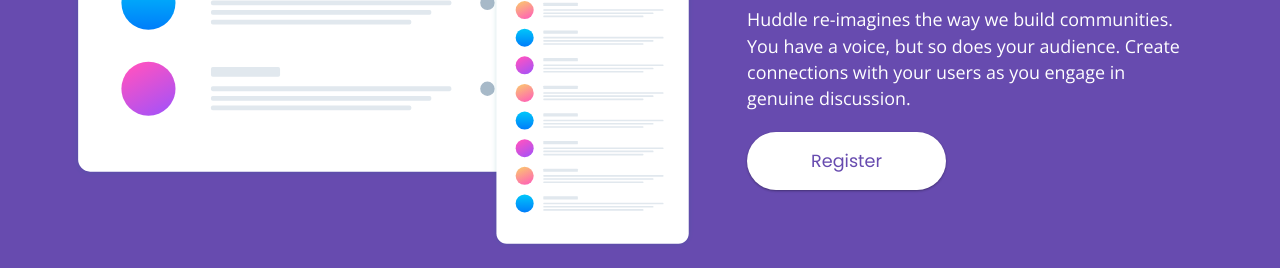
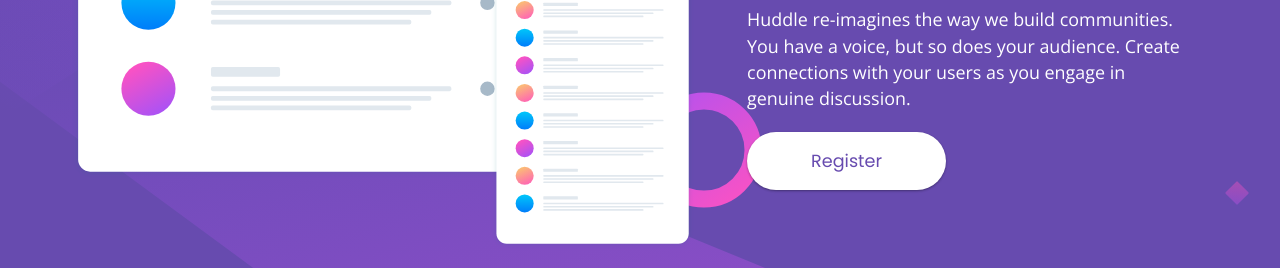
Before and after one commit to VinayShetyeOfficial/FrontEndMentorChallenges, a plain HTML site: page 5] Huddle Landing page with single introductory section master/index.html in a window 1280 px wide. Shown: the part 413-681 px from the top of the page. Drawn offline with nearby package versions, Linux system fonts and the light colour scheme; files that its build step writes are made by us from their sources; files whose address does not match are found by name.

Commit message:
Update style.scss

```diff
--- a/5] Huddle Landing page with single introductory section master/css/style.scss
+++ b/5] Huddle Landing page with single introductory section master/css/style.scss
@@ -182,7 +182,7 @@ footer {
 @media screen and (min-width: 75em) {
     body {
         background-size: cover;
-        background-image: url("../images/bg-desktop.svg");
+        background-image: url("../assets/images/bg-desktop.svg");
     }
 }
 
```
